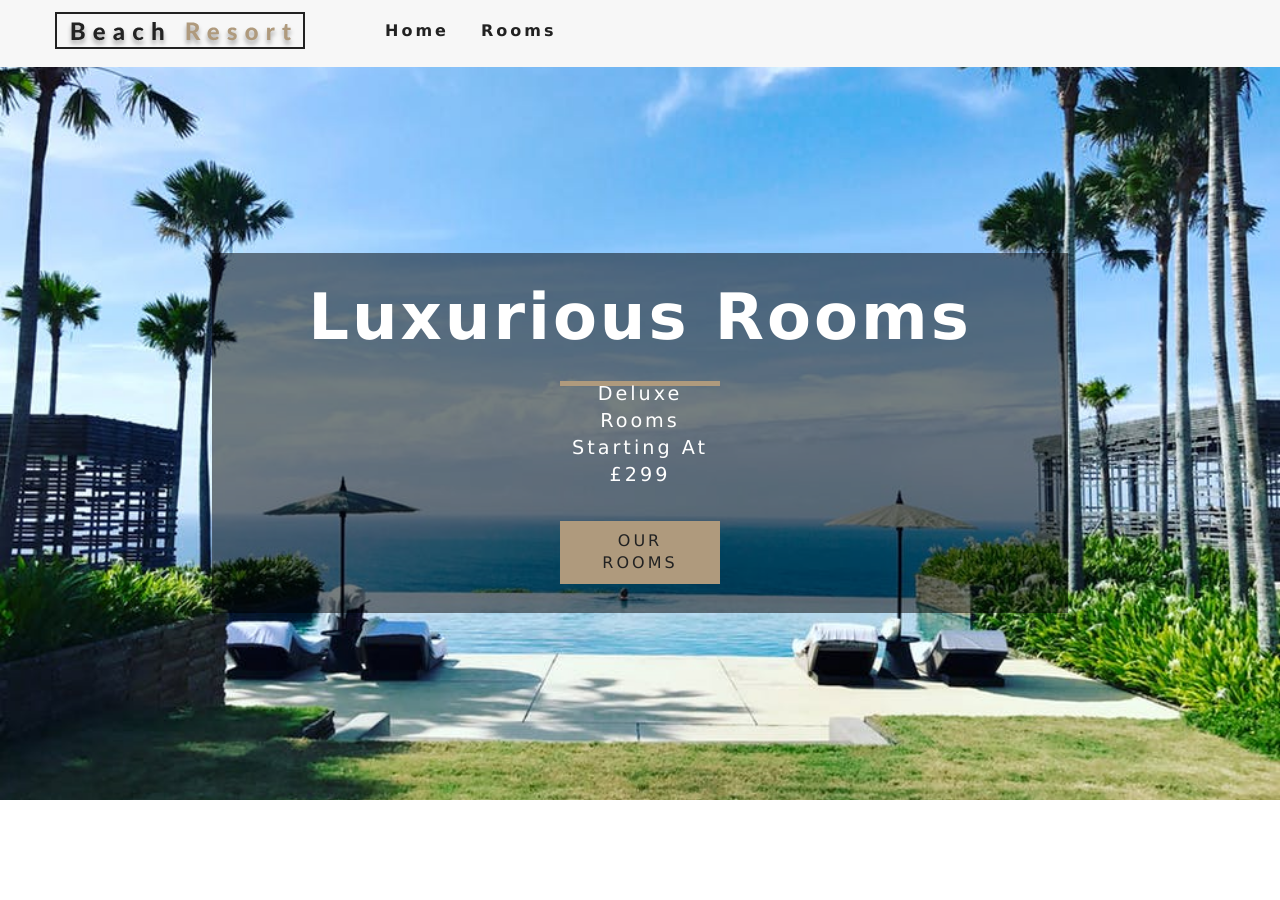
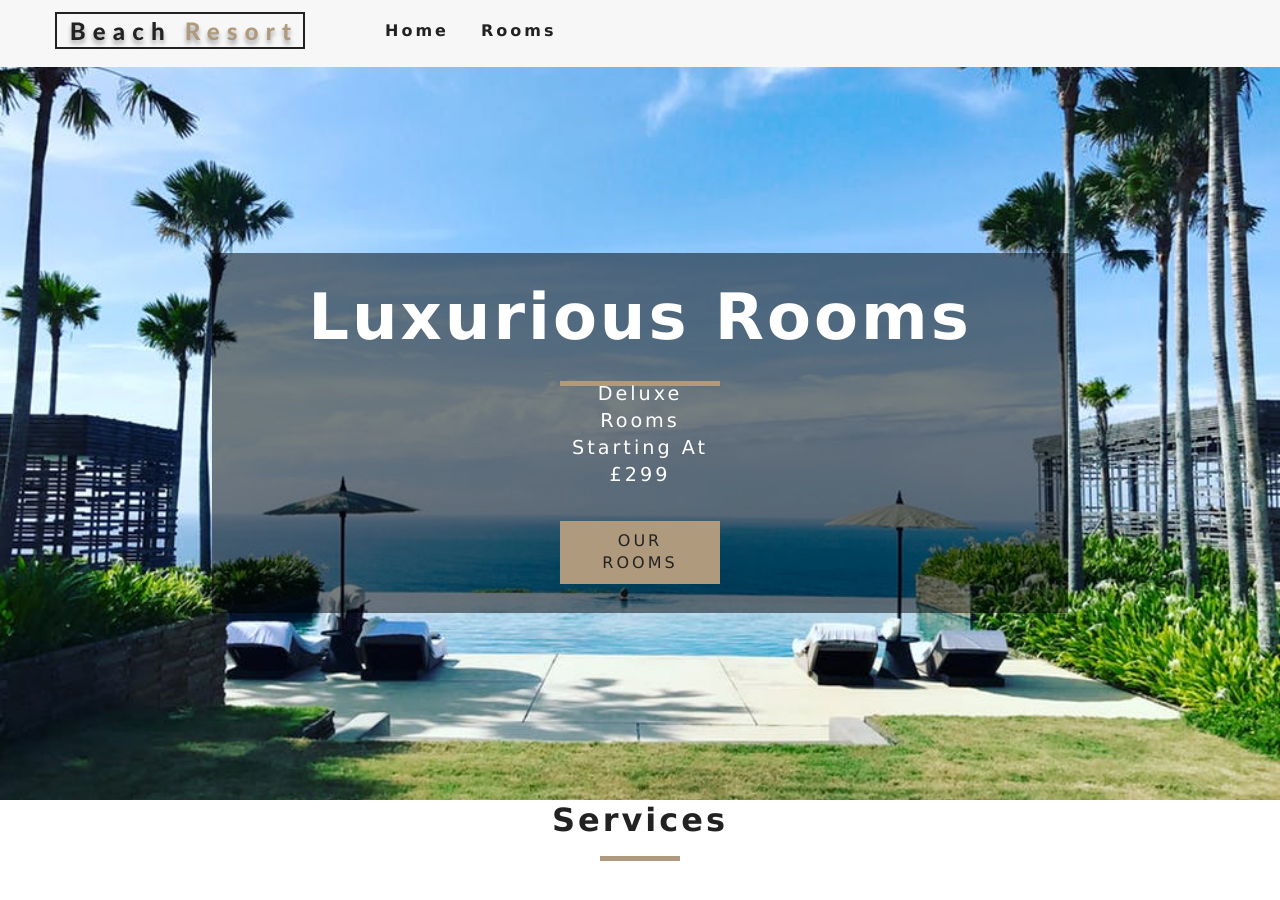
Before and after one commit to onitwin/reactbeachtutorial, a React (Create React App) app: page / in a window 1280 px wide. Shown: the top 900 px of the page. Before the commit the page ends 800 px from the top, so only its background shows below. Built offline with nearby package versions, Linux system fonts and the light colour scheme.

Commit message:
added services component

```diff
--- /dev/null
+++ b/src/components/Services.js
@@ -0,0 +1,38 @@
+import React,{Component} from "react"
+import Title from "./Title"
+import {FaCocktail,FaHiking,FaShuttleVan,FaBeer} from "react-icons/fa"
+
+export default class ClassName extends Component{
+  state={
+    services:[
+      {
+        icon:<FaCocktail/>,
+        title:'free cocktails',
+        info:"Lorem ipsum etc etc"
+      },
+      {
+        icon:<FaHiking/>,
+        title:'endless hiking',
+        info:"Lorem ipsum etc etc"
+      },
+      {
+        icon:<FaShuttleVan/>,
+        title:'free shuttle',
+        info:"Lorem ipsum etc etc"
+      },
+      {
+        icon:<FaBeer/>,
+        title:'strongest beer',
+        info:"Lorem ipsum etc etc"
+      }
+    ]
+  }
+  render() {
+    return(
+      <div>
+      <Title title="services"/>
+      </div>
+    )
+
+  }
+}
--- /dev/null
+++ b/src/components/Title.js
@@ -0,0 +1,14 @@
+import React from "react"
+
+
+const Title =({title})=>{
+  return(
+    <div className="section-title">
+    <h4>{title}</h4>
+    <div/>
+
+    </div>
+  )
+}
+
+export default Title;
--- a/src/pages/Home.js
+++ b/src/pages/Home.js
@@ -1,15 +1,21 @@
-import React from 'react';
+import React ,{Fragment}from 'react';
 import Hero from '../components/Hero'
 import Banner from '../components/Banner'
 import {Link} from 'react-router-dom'
+import Services from '../components/Services'
 
 
 const Home=()=>{
-  return <Hero>
+  return(
+  <Fragment>
+  <Hero>
   <Banner title="luxurious rooms" subtitle="deluxe rooms starting at £299">
   <Link to="/rooms" className="btn-primary">our rooms</Link>
   </Banner>
   </Hero>
+  <Services/>
+  </Fragment>
+)
 }
 
 export default Home;
```
